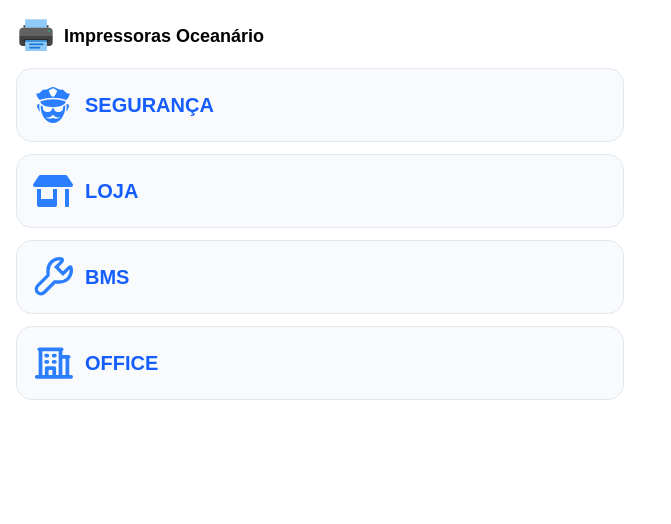
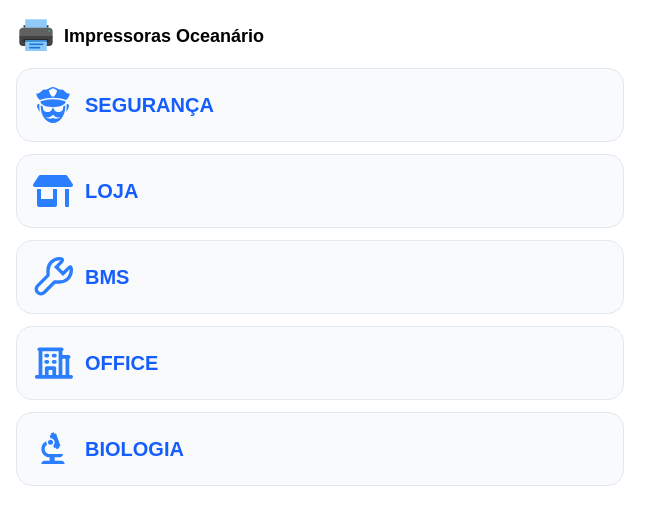
Before and after one commit to lithproroot1399/Oceanario, a Next.js app: page /printers in a window 1280 px wide. Shown: the top 524 px of the page, without its empty margins (0-671 px from the left). Built offline with nearby package versions, Linux system fonts and the light colour scheme.

Commit message:
add tools in network

```diff
--- a/src/components/Network.tsx
+++ b/src/components/Network.tsx
@@ -1,12 +1,13 @@
 "use client"
 
 import Image from "next/image"
-import { FaNetworkWired } from "react-icons/fa"
+import { FaNetworkWired, FaTools } from "react-icons/fa"
 import { MdNetworkCell } from "react-icons/md"
 import { MdVpnLock } from "react-icons/md"
 import { TbNetwork } from "react-icons/tb"
 import { GiServerRack } from "react-icons/gi"
 import { useState } from "react"
+import { c } from "react-icons/fa"
 import Printers from "./Printers"
 
 export default function Network() {
@@ -77,6 +78,17 @@ export default function Network() {
           <MdVpnLock className="size-10 text-blue-500" />
           <span className="text-xl font-semibold">VPN</span>
         </button>
+        {/** biome-ignore lint/a11y/useButtonType: <explanation> */}
+        <button
+          onClick={() => {
+            setShowWiFi(!showWiFi)
+            setShowWiFi(false)
+          }}
+          className="flex items-center gap-3 rounded-2xl border border-slate-200 bg-slate-50 px-4 py-4 text-blue-600 hover:bg-white hover:text-slate-900 transition cursor-pointer"
+        >
+          <FaTools className="size-10 text-blue-500" />
+          <span className="text-xl font-semibold">TOOLS</span>
+        </button>
       </main>
       <aside className="flex w-full items-center justify-center rounded-3xl bg-white p-6 shadow-lg md:w-2/3">
         <div className="w-full max-w-4xl text-center">
--- a/src/components/Printers.tsx
+++ b/src/components/Printers.tsx
@@ -7,6 +7,7 @@ import { GiPoliceOfficerHead } from "react-icons/gi"
 import { useState } from "react"
 import { FcPrint } from "react-icons/fc"
 import { PiBuildingOfficeBold } from "react-icons/pi"
+import { MdBiotech } from "react-icons/md"
 
 export default function Printers() {
   const [showSeguranca, setShowSeguranca] = useState(false)
@@ -61,6 +62,16 @@ export default function Printers() {
           <PiBuildingOfficeBold className="size-10 text-blue-500" />
           <span className="text-xl font-semibold">OFFICE</span>
         </a>
+
+        <a
+          href="https://10.1.100.30/properties/authentication/login.php?redir=/stat/welcome.php"
+          target="_blank"
+          rel="noopener noreferrer"
+          className="flex items-center gap-3 rounded-2xl border border-slate-200 bg-slate-50 px-4 py-4 text-blue-600 hover:bg-white hover:text-slate-900 transition"
+        >
+          <MdBiotech className="size-10 text-blue-500" />
+          <span className="text-xl font-semibold">BIOLOGIA</span>
+        </a>
       </main>
       <div className="flex-1 flex items-center justify-center">
         {showSeguranca && (
--- a/src/lib/prisma.ts
+++ b/src/lib/prisma.ts
@@ -4,4 +4,4 @@ const globalForPrisma = global as unknown as { prisma: PrismaClient }
 
 export const prisma = globalForPrisma.prisma || new PrismaClient()
 
-if (process.env.NODE_NODE !== "production") globalForPrisma.prisma = prisma
+if (process.env.NODE_ENV !== "production") globalForPrisma.prisma = prisma
```
